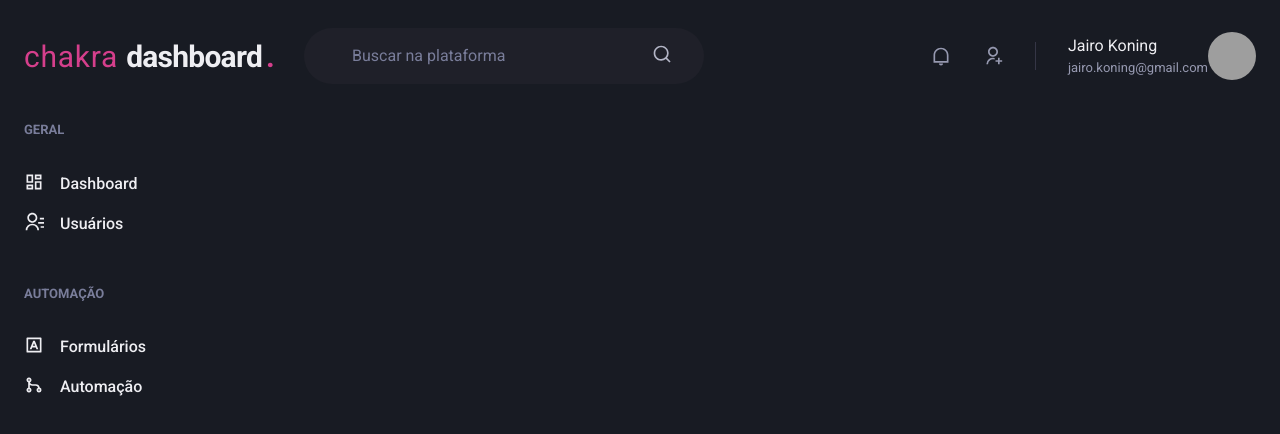
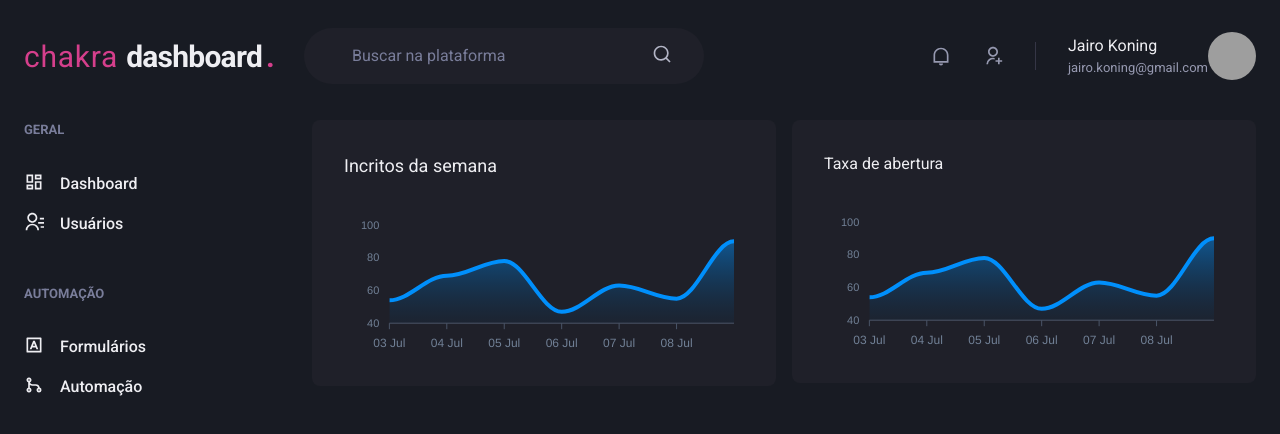
Before and after one commit to jairokoning/react-chakraui-dashboard, a Next.js app: page /dashboard in a window 1280 px wide. Shown: the top 434 px of the page. Built offline with nearby package versions, Linux system fonts and the light colour scheme; grey boxes are pictures that could not be loaded.

Commit message:
feat: dashboard page

```diff
--- a/package.json
+++ b/package.json
@@ -13,9 +13,11 @@
     "@chakra-ui/react": "^2.2.1",
     "@emotion/react": "^11.9.3",
     "@emotion/styled": "^11.9.3",
+    "apexcharts": "^3.35.3",
     "framer-motion": "^6.3.16",
     "next": "12.2.0",
     "react": "18.2.0",
+    "react-apexcharts": "^1.4.0",
     "react-dom": "18.2.0",
     "react-icons": "^4.4.0"
   },
--- a/src/pages/dashboard.tsx
+++ b/src/pages/dashboard.tsx
@@ -1,6 +1,63 @@
-import { Flex } from "@chakra-ui/react";
+import { Box, Flex, SimpleGrid, Text, theme } from "@chakra-ui/react";
+import { ApexOptions } from 'apexcharts';
+import dynamic from "next/dynamic";
 import { Header } from "../components/Header";
 import { Sidebar } from "../components/Sidebar";
+
+const Chart = dynamic(() => import('react-apexcharts'), {
+  ssr: false,
+})
+
+const options: ApexOptions = {
+  chart: {
+    toolbar: {
+      show: false,
+    },
+    zoom: {
+      enabled: false,
+    },
+    foreColor: theme.colors.gray[500],
+  },
+  grid: {
+    show: false,
+  },
+  dataLabels: {
+    enabled: false,
+  },
+  tooltip: {
+    enabled: false,
+  },
+  xaxis: {
+    type: 'datetime',
+    axisBorder: {
+      color: theme.colors.gray[600],
+    },
+    axisTicks: {
+      color: theme.colors.gray[600],
+    },
+    categories: [
+      '2022-07-03T00:00:00.000Z',
+      '2022-07-04T00:00:00.000Z',
+      '2022-07-05T00:00:00.000Z',
+      '2022-07-06T00:00:00.000Z',
+      '2022-07-07T00:00:00.000Z',
+      '2022-07-08T00:00:00.000Z',
+      '2022-07-09T00:00:00.000Z',
+    ],
+  },
+  fill: {
+    opacity: 0.3,
+    type: 'gradient',
+    gradient: {
+      shade: 'dark',
+      opacityFrom: 0.7,
+      opacityTo: 0.3
+    }
+  }
+}
+const series = [
+  { name: 'series1', data: [54, 69, 78, 47, 63, 55, 90] }
+]
 
 export default function Dashboard() {
   return (
@@ -8,6 +65,26 @@
       <Header />
       <Flex w="100%" my="6" maxWidth={1480} mx="auto" px="6">
         <Sidebar />
+        <SimpleGrid flex="1" gap="4" minChildWidth="320px" alignItems="flex-start">
+          <Box
+            p="8"
+            bg="gray.800"
+            borderRadius={8}
+            pb="4"
+          >
+            <Text fontSize="lg" mb="4">Incritos da semana</Text>
+            <Chart options={options} series={series} type="area" height={160} />
+          </Box>
+          <Box
+            p="8"
+            bg="gray.800"
+            borderRadius={8}
+            pb="4"
+          >
+            <Text fontSize="1g"mb="4">Taxa de abertura</Text>
+            <Chart options={options} series={series} type="area" height={160} />
+          </Box>
+        </SimpleGrid>
       </Flex>
     </Flex>
   )
```
Also changed, not shown: 1 other file (tests, documents, lock files or other folders).
